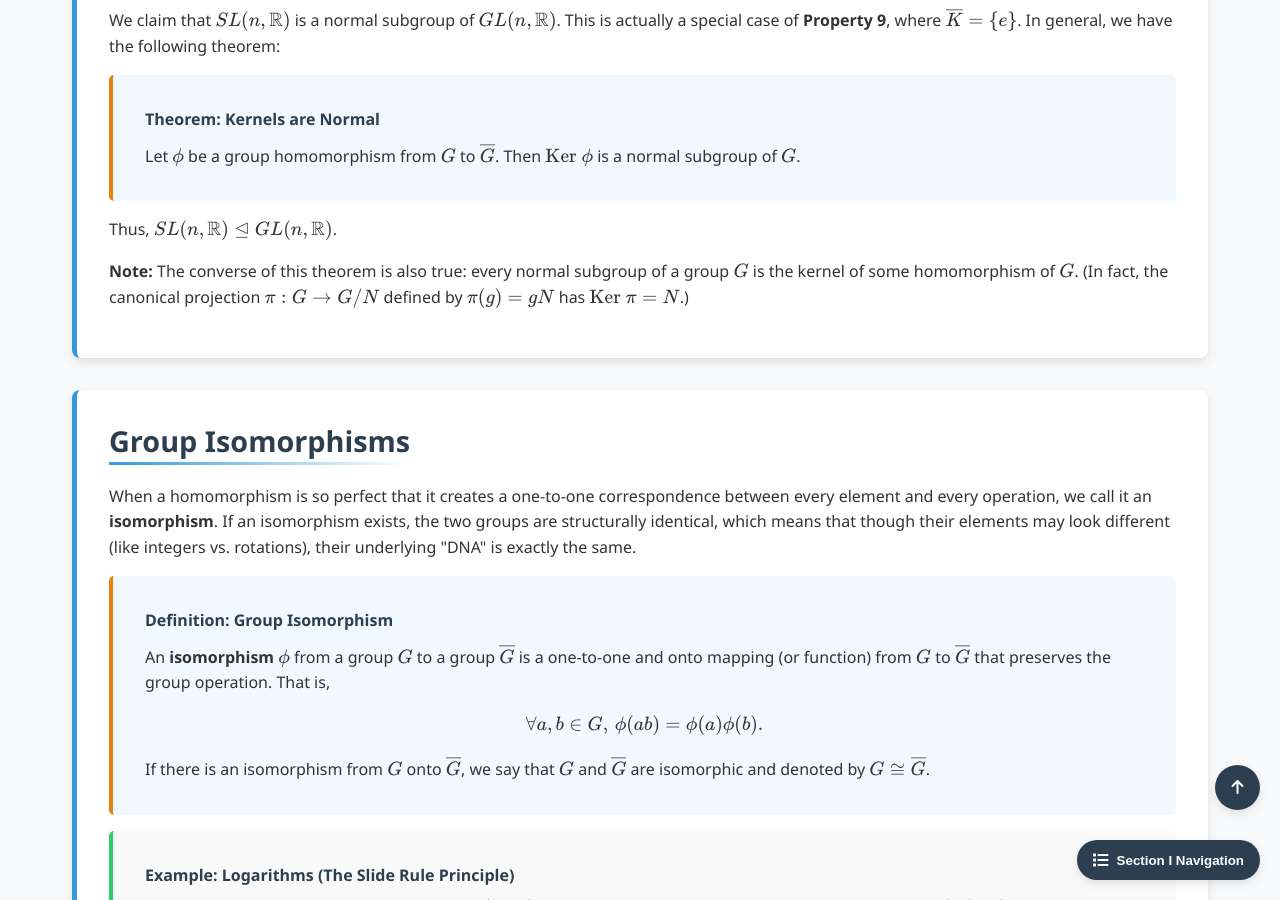
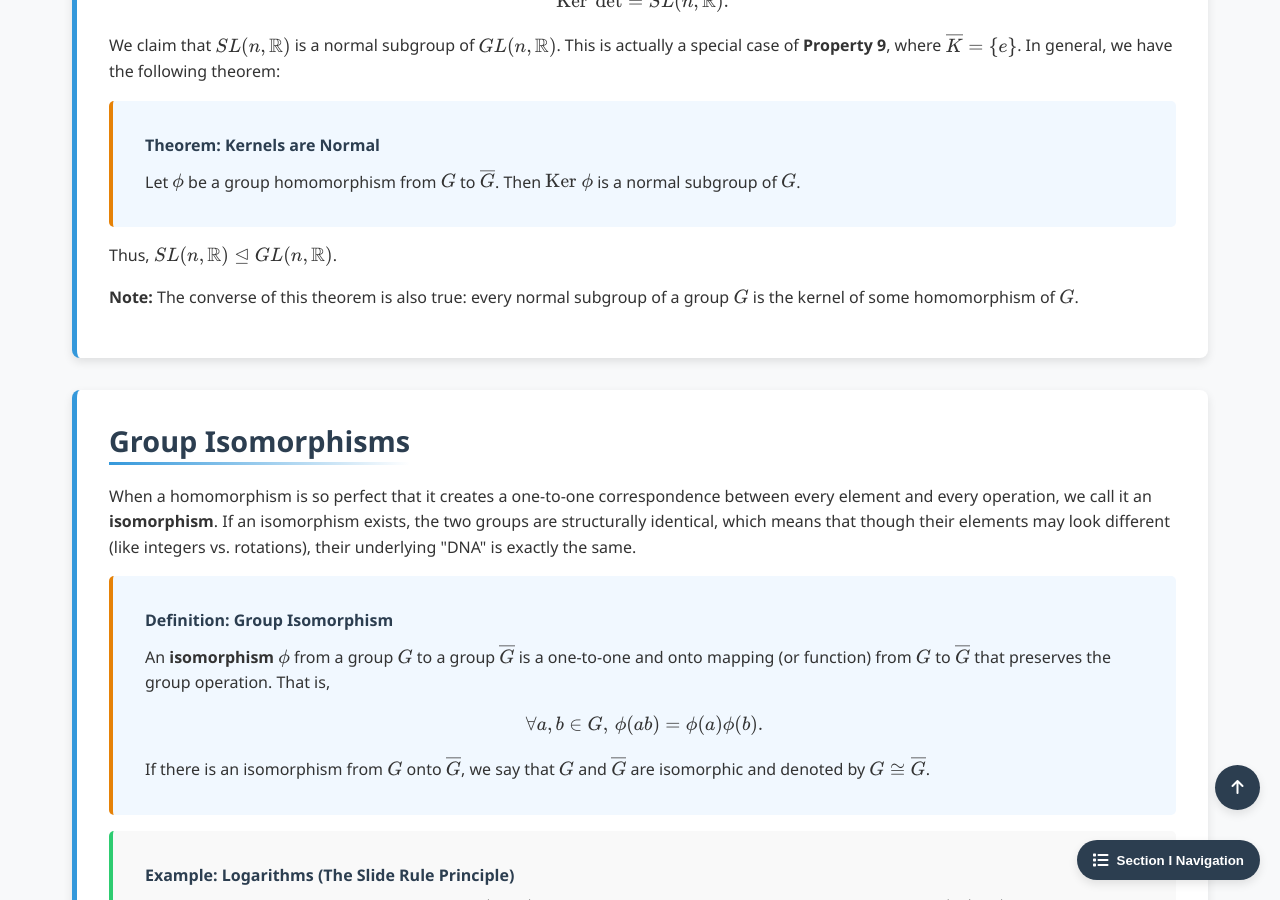
Before and after one commit to Yusukey01/yusukey01.github.io, a Jekyll site: the page built from Mathematics/Linear_algebra/group_isomorphism.html, in a window 1280 px wide and 900 px high, scrolled down 11949 px. Built offline with Jekyll 4.4.1, drawn with Linux system fonts in a browser that asks for light colours.

```diff
--- a/Mathematics/Linear_algebra/group_isomorphism.html
+++ b/Mathematics/Linear_algebra/group_isomorphism.html
@@ -680,7 +680,7 @@ uses_python: false
                     |H| = m \cdot |\phi(H)| \implies |\phi(H)| = \frac{|H|}{m},
                     \]
                     which shows that \(|\phi(H)|\) divides \(|H|\).
-                </p><br>
+                </p><br><br>
 
                 <p>
                     Recall from Example: The Determinant Mapping that
@@ -705,7 +705,6 @@ uses_python: false
                 <p>
                     <strong>Note:</strong> The converse of this theorem is also true:
                     every normal subgroup of a group \(G\) is the kernel of some homomorphism of \(G\).
-                    (In fact, the canonical projection \(\pi: G \to G/N\) defined by \(\pi(g) = gN\) has \(\text{Ker } \pi = N\).)
                 </p>
 
             </section>
```
